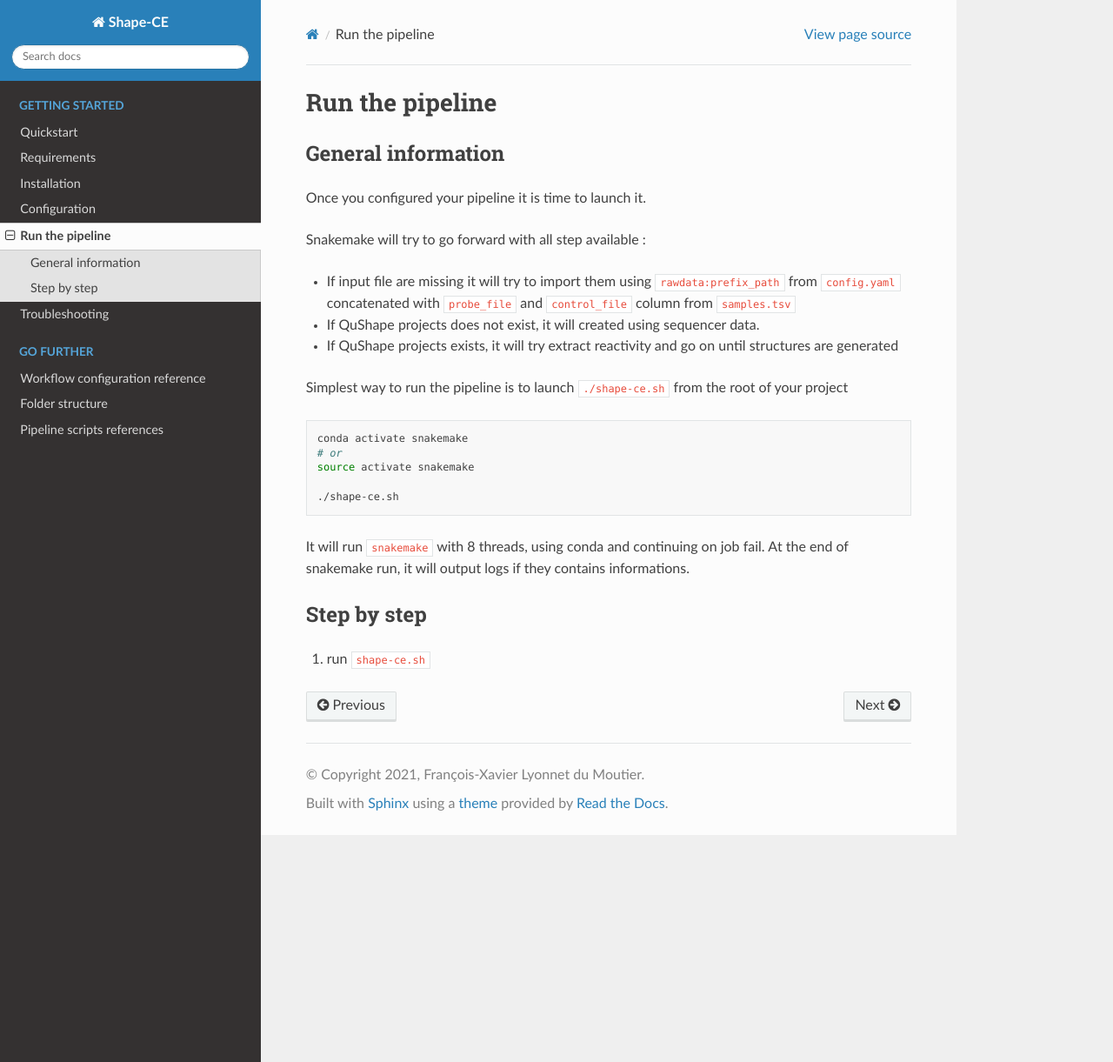
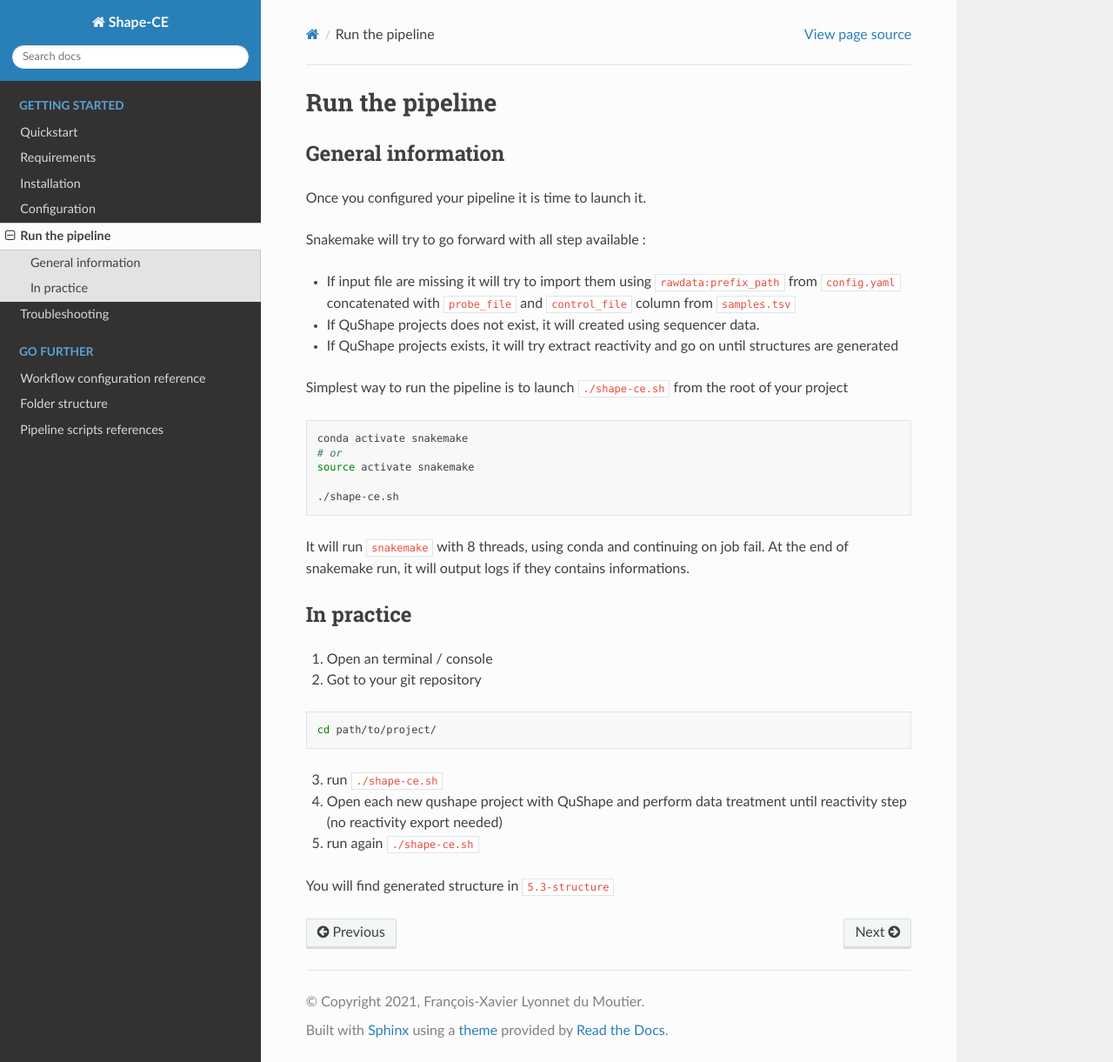
Before and after one commit to Sargueil-CiTCoM/ipasuite, a Sphinx documentation site: the page built from workflow/docs/source/run.md, in a window 1280 px wide and 1221 px high. Shown: the whole window at 87% size. Built offline with Sphinx 7.4.7 and the Read the Docs theme 2.0.0, drawn with Linux system fonts in a browser that asks for light colours.

Commit message:
:memo: updated documentation

````diff
--- a/workflow/docs/source/run.md
+++ b/workflow/docs/source/run.md
@@ -24,6 +24,15 @@ It will run `snakemake` with 8 threads, using conda and continuing on job fail.
 At the end of snakemake run, it will output logs if they contains informations.
 
 
-## Step by step
+## In practice
 
-1. run `shape-ce.sh`
+1. Open an terminal / console
+2. Got to your git repository
+```bash
+cd path/to/project/
+```
+3. run `./shape-ce.sh`
+4. Open each new qushape project with QuShape and perform data treatment until reactivity step (no reactivity export needed)
+5. run again `./shape-ce.sh`
+
+You will find generated structure in `5.3-structure`
````
Also changed, not shown: workflow/docs/source/quickstart.md (+1 -1 lines), 6 other files.
